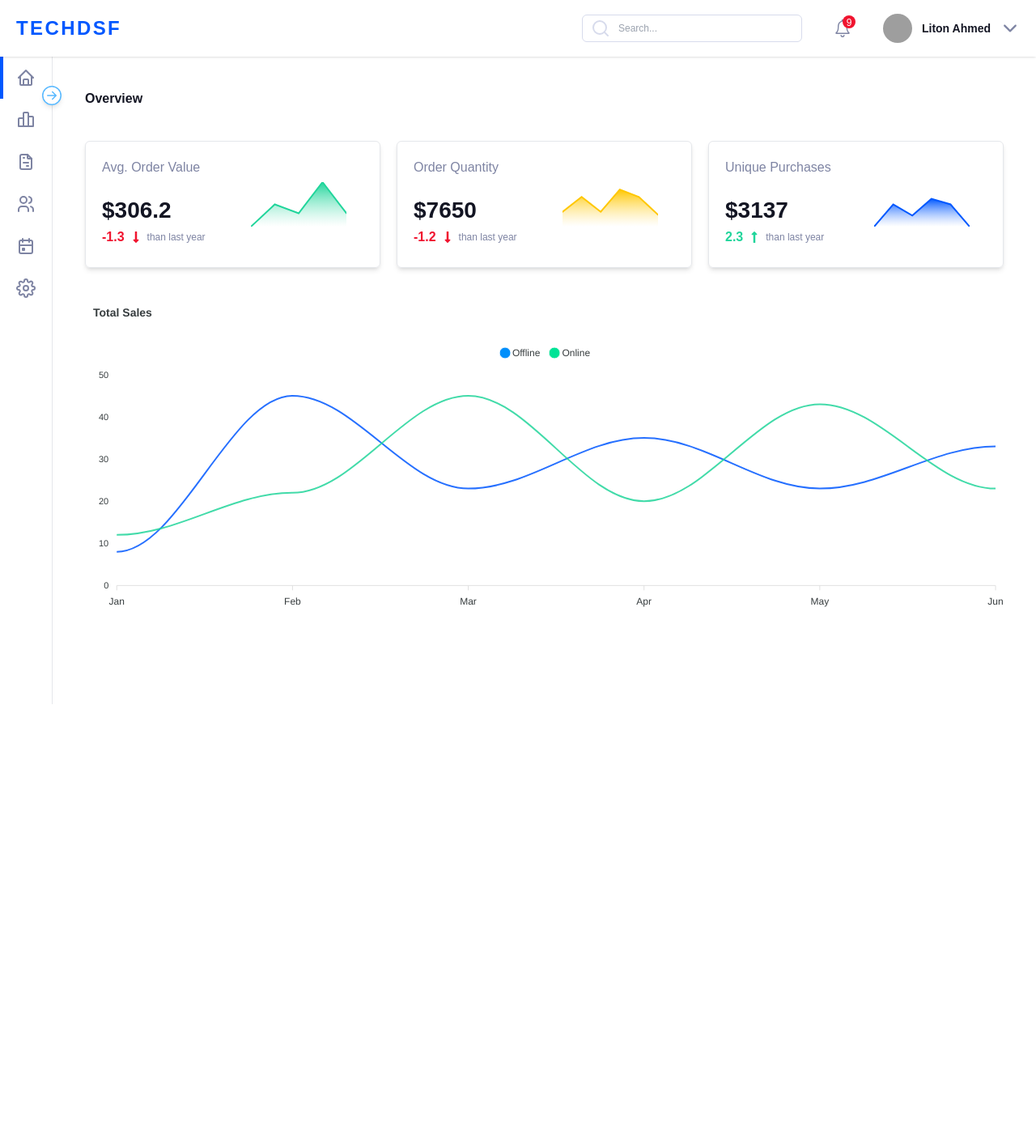
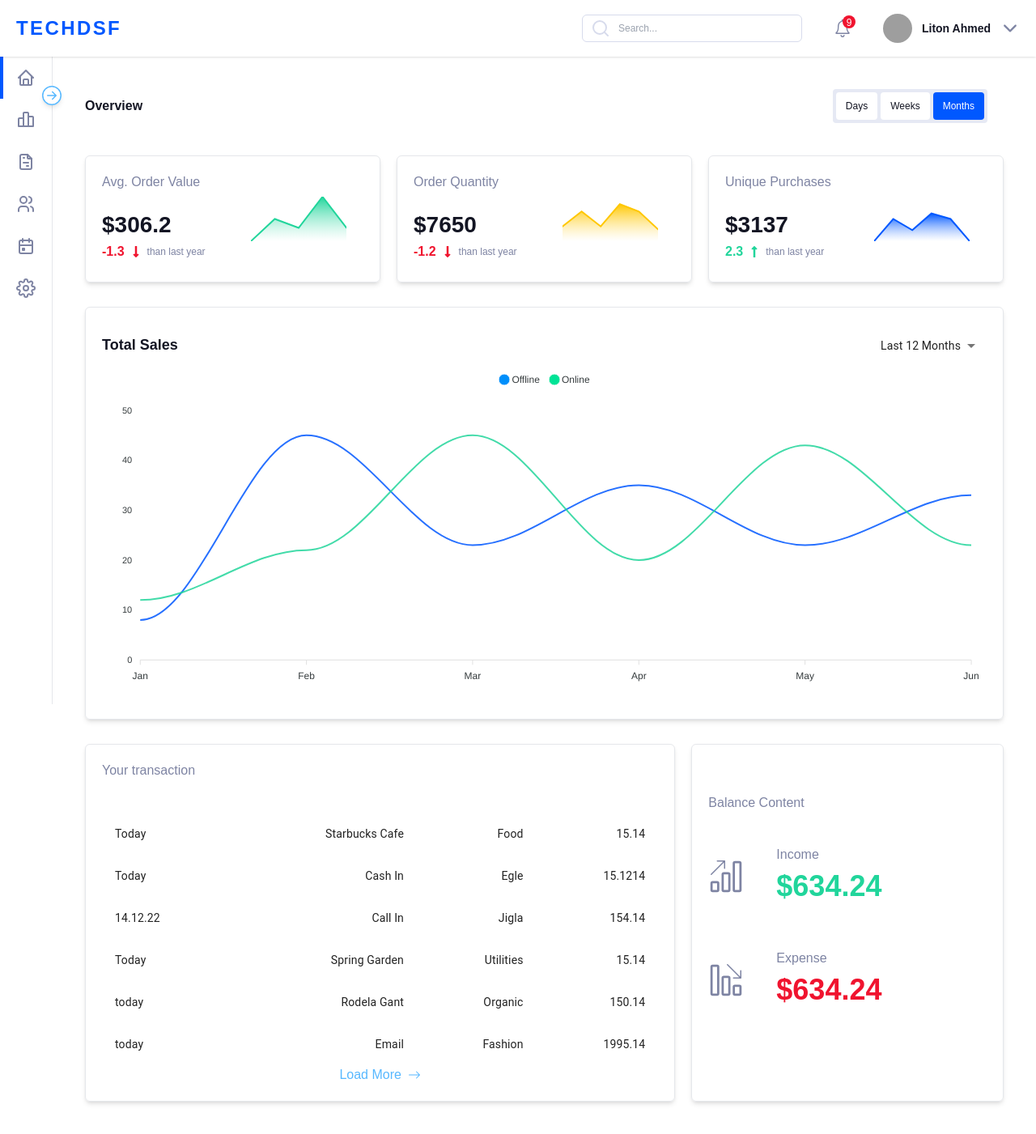
Before and after one commit to rifatptk/techdsf-admin, a React (Create React App) app: page / in a window 1280 px wide. Shown: the whole page at 81% size. Before the commit the page ends 846 px from the top, so only its background shows below. Built offline with nearby package versions, Linux system fonts and the light colour scheme; grey boxes are pictures that could not be loaded.

Commit message:
home page done

```diff
--- a/package.json
+++ b/package.json
@@ -7,10 +7,12 @@
     "@emotion/react": "^11.10.4",
     "@emotion/styled": "^11.10.4",
     "@mui/material": "^5.10.8",
+    "@mui/x-date-pickers": "^5.0.4",
     "@testing-library/jest-dom": "^5.16.5",
     "@testing-library/react": "^13.4.0",
     "@testing-library/user-event": "^13.5.0",
     "apexcharts": "^3.35.5",
+    "dayjs": "^1.11.5",
     "react": "^18.2.0",
     "react-apexcharts": "^1.4.0",
     "react-dom": "^18.2.0",
--- /dev/null
+++ b/src/components/BalanceContent.jsx
@@ -0,0 +1,31 @@
+import { BsBarChart } from 'react-icons/bs';
+import { BsArrowDownRight } from 'react-icons/bs';
+
+const BalanceContent = () => {
+  return (
+    <div className="text-theme-gray">
+      <p className=" my-[40px]">Balance Content</p>
+      <div className="flex space-x-[40px] items-center mb-[50px] relative">
+        <BsBarChart size={44} />
+        <BsArrowDownRight
+          size={24}
+          className="absolute top-4 -left-10 -rotate-90"
+        />
+        <div>
+          <p>Income</p>
+          <p className="text-[36px] font-bold text-theme-green">$634.24</p>
+        </div>
+      </div>
+      <div className="flex space-x-[40px] items-center relative">
+        <BsBarChart size={44} style={{ transform: 'scaleX(-1)' }} />
+        <BsArrowDownRight size={24} className="absolute top-4 -left-5" />
+        <div>
+          <p>Expense</p>
+          <p className="text-[36px] font-bold text-theme-red">$634.24</p>
+        </div>
+      </div>
+    </div>
+  );
+};
+
+export default BalanceContent;
--- /dev/null
+++ b/src/components/BasicTable.jsx
@@ -0,0 +1,42 @@
+import * as React from 'react';
+import Table from '@mui/material/Table';
+import TableBody from '@mui/material/TableBody';
+import TableCell, { tableCellClasses } from '@mui/material/TableCell';
+import TableRow from '@mui/material/TableRow';
+import { yourTransaction } from '../constants';
+import { BsArrowRight } from 'react-icons/bs';
+
+export default function BasicTable() {
+  return (
+    <>
+      <p className="text-theme-gray mb-[40px]">Your transaction</p>
+
+      <Table
+        sx={{
+          width: '100%',
+          [`& .${tableCellClasses.root}`]: {
+            borderBottom: 'none',
+          },
+        }}
+        aria-label="simple table"
+      >
+        <TableBody>
+          {yourTransaction.map((row) => (
+            <TableRow key={row.id}>
+              <TableCell component="th" scope="row">
+                {row.date}
+              </TableCell>
+              <TableCell align="right">{row.source}</TableCell>
+              <TableCell align="right">{row.type}</TableCell>
+              <TableCell align="right">{row.amount}</TableCell>
+            </TableRow>
+          ))}
+        </TableBody>
+      </Table>
+      <div className="w-full flex justify-center items-center space-x-2 text-theme-cyan cursor-pointer hover:text-theme-blue transition-colors">
+        <p className="">Load More</p>
+        <BsArrowRight />
+      </div>
+    </>
+  );
+}
--- /dev/null
+++ b/src/components/Button.jsx
@@ -0,0 +1,15 @@
+import React from 'react';
+
+const Button = ({ text, background, color, onClick }) => {
+  return (
+    <div
+      onClick={onClick}
+      style={{ background: background || '#0058FF', color: color || '#fff' }}
+      className={`text-[12px] px-[12px] py-[8px] rounded cursor-pointer hover:brightness-90 transition-all`}
+    >
+      {text}
+    </div>
+  );
+};
+
+export default Button;
--- /dev/null
+++ b/src/components/HomeChart.jsx
@@ -0,0 +1,45 @@
+import React, { useState } from 'react';
+import Chart from 'react-apexcharts';
+import { homeChartData } from '../constants';
+import { MenuItem, Select } from '@mui/material';
+
+const HomeChart = () => {
+  const [filterBy, setfilterBy] = useState('year');
+  return (
+    <div className="my-[30px] w-full  border py-[20px] rounded-[6px] shadow-md">
+      <div className="flex justify-between items-center px-[20px]">
+        <p className="text-[18px] text-theme-black font-semibold">
+          Total Sales
+        </p>
+        <Select
+          labelId="demo-simple-select-label"
+          id="demo-simple-select"
+          value={filterBy}
+          // variant="standard"
+          sx={{
+            boxShadow: 'none',
+            fontSize: 14,
+            outline: 'none',
+            '.MuiOutlinedInput-notchedOutline': { border: 0 },
+          }}
+          onChange={(e) => setfilterBy(e.target.value)}
+        >
+          <MenuItem value={'day'}>Day</MenuItem>
+          <MenuItem value={'month'}>Last Month</MenuItem>
+          <MenuItem value={'year'}>Last 12 Months</MenuItem>
+        </Select>
+      </div>
+      <div className="w-[95%] mx-auto">
+        <Chart
+          options={homeChartData.options}
+          series={homeChartData.series}
+          type="line"
+          width="100%"
+          height={400}
+        />
+      </div>
+    </div>
+  );
+};
+
+export default HomeChart;
--- a/src/constants.js
+++ b/src/constants.js
@@ -259,7 +259,6 @@ export const overviewCards = [
 
 export const homeChartData = {
   options: {
-    title: { text: 'Total Sales', margin: 32, fontFamily: '"Poppins", Arial' },
     chart: {
       id: 'total-sales',
       toolbar: { show: false },
@@ -330,15 +329,28 @@ export const homeChartData = {
 };
 
 export const yourTransaction = [
-  { date: 'Today', source: 'Starbucks Cafe', type: 'Food', amount: 15.14 },
-  { date: 'Today', source: 'Cash In', type: 'Egle', amount: 15.1214 },
-  { date: '14.12.22', source: 'Call In', type: 'Jigla', amount: 154.14 },
   {
+    id: 1,
+    date: 'Today',
+    source: 'Starbucks Cafe',
+    type: 'Food',
+    amount: 15.14,
+  },
+  { id: 2, date: 'Today', source: 'Cash In', type: 'Egle', amount: 15.1214 },
+  { id: 3, date: '14.12.22', source: 'Call In', type: 'Jigla', amount: 154.14 },
+  {
+    id: 4,
     date: 'Today',
     source: 'Spring Garden',
     type: 'Utilities',
     amount: 15.14,
   },
-  { date: 'today', source: 'Rodela Gant', type: 'Organic', amount: 150.14 },
-  { date: 'today', source: 'Email', type: 'Fashion', amount: 1995.14 },
+  {
+    id: 5,
+    date: 'today',
+    source: 'Rodela Gant',
+    type: 'Organic',
+    amount: 150.14,
+  },
+  { id: 6, date: 'today', source: 'Email', type: 'Fashion', amount: 1995.14 },
 ];
--- /dev/null
+++ b/src/pages/DatePicker.jsx
@@ -0,0 +1,36 @@
+import dayjs from 'dayjs';
+import TextField from '@mui/material/TextField';
+import { AdapterDayjs } from '@mui/x-date-pickers/AdapterDayjs';
+import { LocalizationProvider } from '@mui/x-date-pickers/LocalizationProvider';
+import { MobileDatePicker } from '@mui/x-date-pickers/MobileDatePicker';
+import { useState } from 'react';
+
+export default function ResponsiveDatePickers() {
+  const [value, setValue] = useState(dayjs('2022-04-07'));
+
+  return (
+    <LocalizationProvider dateAdapter={AdapterDayjs}>
+      <div className="flex items-center">
+        <MobileDatePicker
+          value={value}
+          onChange={(newValue) => {
+            setValue(newValue);
+          }}
+          renderInput={(params) => (
+            <TextField size="small" style={{ width: 120 }} {...params} />
+          )}
+        />
+        to
+        <MobileDatePicker
+          value={value}
+          onChange={(newValue) => {
+            setValue(newValue);
+          }}
+          renderInput={(params) => (
+            <TextField size="small" style={{ width: 120 }} {...params} />
+          )}
+        />
+      </div>
+    </LocalizationProvider>
+  );
+}
--- a/src/pages/Home.jsx
+++ b/src/pages/Home.jsx
@@ -1,23 +1,45 @@
 import React from 'react';
 import Cards from '../components/Cards';
-import Chart from 'react-apexcharts';
-import { homeChartData } from '../constants';
+import Button from '../components/Button';
+import HomeChart from '../components/HomeChart';
+import BasicTable from '../components/BasicTable';
+import BalanceContent from '../components/BalanceContent';
+// import DatePicker from './DatePicker';
+
+const buttonsData = [
+  { text: 'Days', background: 'white', color: '#131523' },
+  { text: 'Weeks', background: 'white', color: '#131523' },
+  { text: 'Months' },
+];
 
 const Home = () => {
   return (
     <div className="w-full bg-theme-white p-[40px]">
-      <p className="text-4 text-theme-black font-semibold mb-[40px]">
-        Overview
-      </p>
+      <div className="flex justify-between items-center mb-[40px] ">
+        <p className="text-4 text-theme-black font-semibold">Overview</p>
+        <div className="flex space-x-[20px] items-center ">
+          <div className="bg-theme-lightgray flex text-theme-black p-1 rounded space-x-1">
+            {buttonsData.map((btn) => (
+              <Button
+                key={btn.text}
+                text={btn.text}
+                background={btn.background}
+                color={btn.color}
+              />
+            ))}
+          </div>
+          <div>{/* <DatePicker /> */}</div>
+        </div>
+      </div>
       <Cards />
-      <div className="my-[30px]">
-        <Chart
-          options={homeChartData.options}
-          series={homeChartData.series}
-          type="line"
-          width="100%"
-          height={400}
-        />
+      <HomeChart />
+      <div className="flex justify-between space-x-[20px]">
+        <div className="p-[20px] border rounded-[6px] shadow-md flex-[2]">
+          <BasicTable />
+        </div>
+        <div className="p-[20px] border rounded-[6px] shadow-md flex-1">
+          <BalanceContent />
+        </div>
       </div>
     </div>
   );
```
Also changed, not shown: 1 other file (tests, documents, lock files or other folders).
